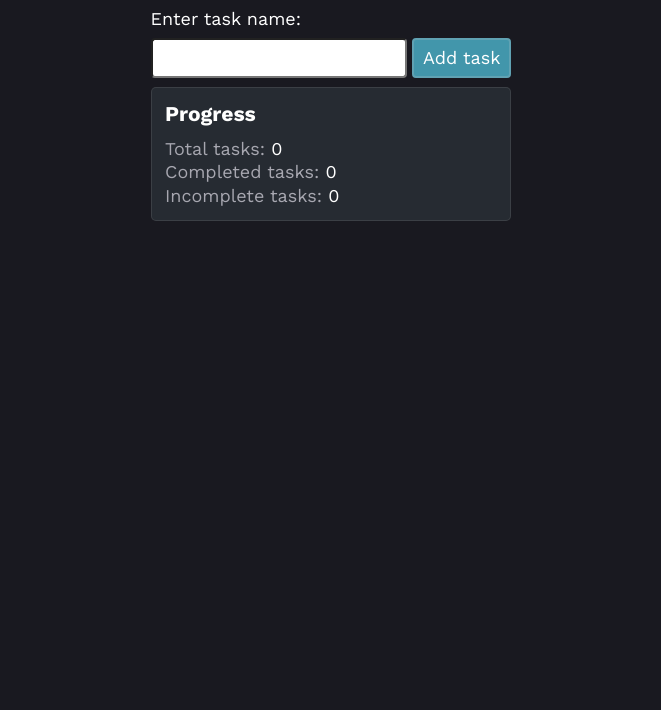
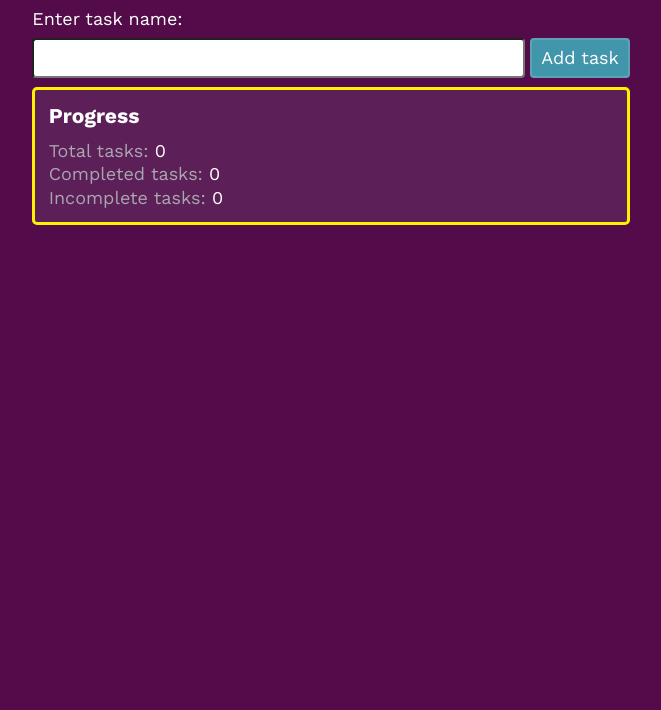
Before and after one commit to repercussive/my-github-actions-demo, a website built with webpack: page src/index.html in a window 1280 px wide. Shown: the part 90-800 px from the top of the page, without its empty margins (309-970 px from the left). Built offline with nearby package versions, Linux system fonts and the light colour scheme.

Commit message:
I didn't like my changes

```diff
--- a/src/index.html
+++ b/src/index.html
@@ -9,7 +9,7 @@
 
 <body>
   <main>
-    <h1>🎯 To-do list</h1>
+    <h1>😎 Liam's Awesome To-do List 😎</h1>
     <form id="task-form">
       <label for="input-task-name">Enter task name:</label>
       <div>
--- a/src/styles.css
+++ b/src/styles.css
@@ -11,7 +11,7 @@
 body {
   display: grid;
   place-items: center;
-  background-color: #191920;
+  background-color: rgb(84, 11, 73);
   color: white;
   font-family: 'Work Sans', sans-serif;
 }
@@ -68,7 +68,7 @@ input[type=submit]:hover {
   gap: 0.15rem;
   padding: 0.75rem;
   margin-block: 0.5rem;
-  border: solid 1px rgba(255, 255, 255, 0.094);
+  border: solid 3px #fff000;
   border-radius: 5px;
   background-color: rgba(181, 234, 241, 0.088);
   transition: background-color 300ms, border-color 300ms;
```
